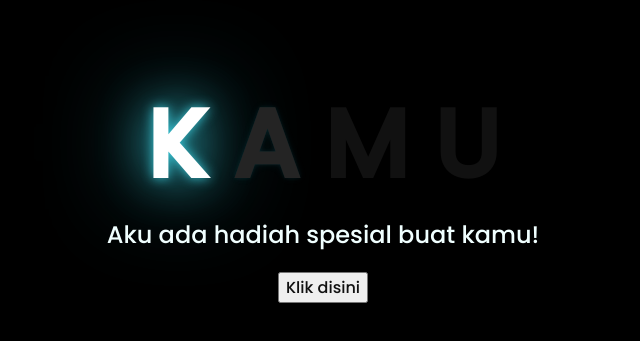
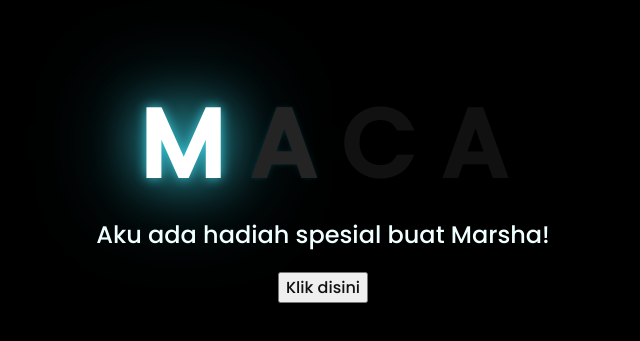
Before and after one commit to macaa1b/marsha.github.io, a plain HTML site: page index.html in a window 1280 px wide. Shown: the part 221-562 px from the top of the page, without its empty margins (325-965 px from the left). Drawn offline with Linux system fonts and the light colour scheme.

Commit message:
Update index.html

```diff
--- a/index.html
+++ b/index.html
@@ -11,14 +11,14 @@
 <body>
     <div class="greetings">
     <!-- silahkan menambah kata sesuai keinginan dengan <span>text...</span -->
-        <span>K</span>
+        <span>M</span>
         <span>A</span>
-        <span>M</span>
-        <span>U</span>
+        <span>C</span>
+        <span>A</span>
     </div>
 
     <div class="description">
-        <span>Aku ada hadiah spesial buat kamu!</span>
+        <span>Aku ada hadiah spesial buat Marsha!</span>
     </div>
     <div class="button">
         <button>
```
